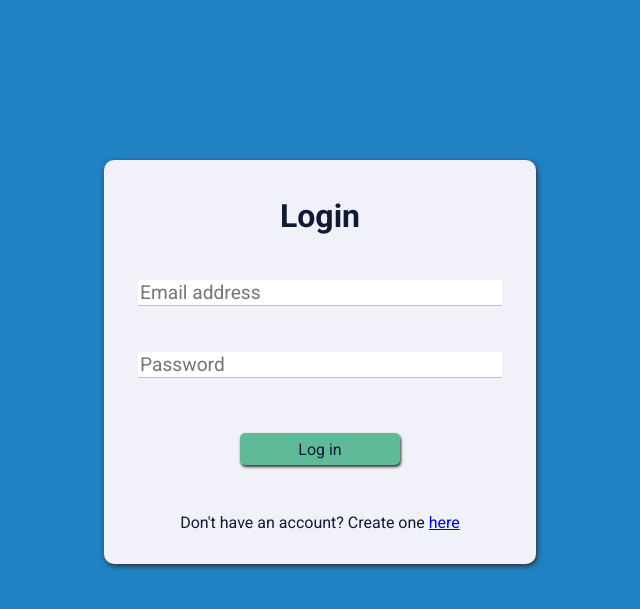
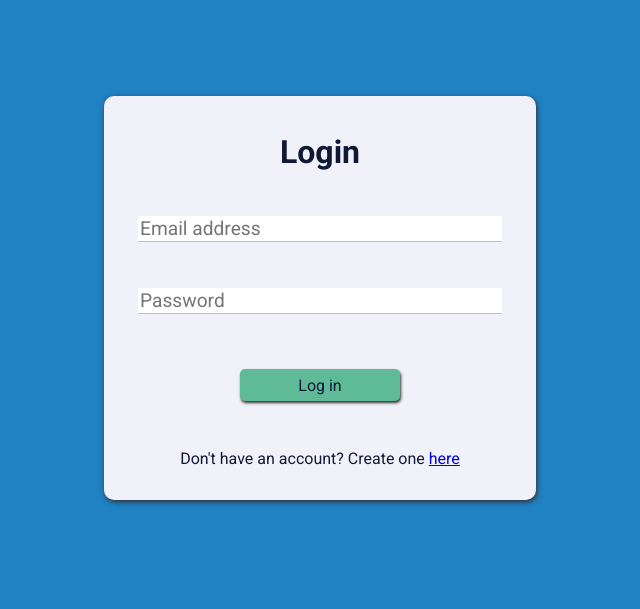
Before and after one commit to mattheweweiss/to-do-list, a Flask app: page /login in a window 1280 px wide. Shown: the top 609 px of the page, without its empty margins (320-960 px from the left). Run offline with Flask 3, Linux system fonts and the light colour scheme.

Commit message:
Styling changes

```diff
--- a/static/css/login.css
+++ b/static/css/login.css
@@ -9,7 +9,7 @@ body {
 .login-container {
     width: 25em;
 
-    margin: 10em auto 0;
+    margin: 6em auto 0;
     border-radius: 10px;
     padding: 1em;
     box-shadow: 1px 2px 5px #303030;
```
